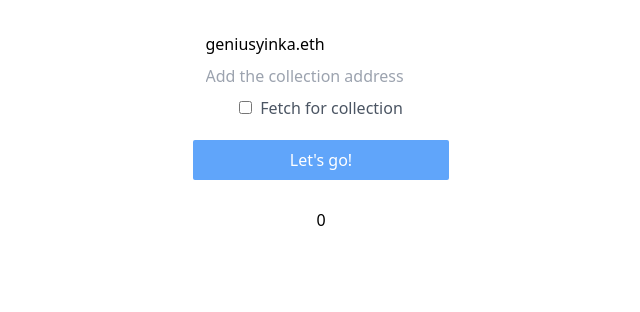
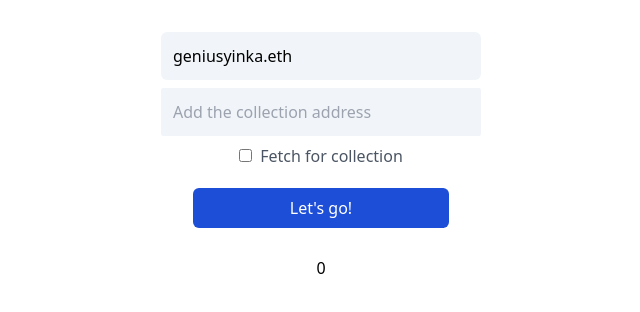
Before and after one commit to geniusyinka/RTW3-04, a Next.js app: page / in a window 1280 px wide. Shown: the top 312 px of the page, without its empty margins (319-959 px from the left). Built offline with nearby package versions, Linux system fonts and the light colour scheme.

Commit message:
tweaked inout boxes and revamped button

```diff
--- a/pages/index.tsx
+++ b/pages/index.tsx
@@ -80,10 +80,14 @@ const Home = () => {
   return (
     <div className="flex flex-col items-center justify-center py-8 gap-y-3">
       <div className="flex flex-col w-full justify-center items-center gap-y-2">
-        <input onChange={(e) => { setWalletAddress(e.target.value) }} value={wallet} type={"text"} placeholder="Add your wallet address"></input>
-        <input onChange={(e) => { setCollectionAddress(e.target.value) }} value={collection} type={"text"} placeholder="Add the collection address"></input>
+        <input
+        className=' bg-slate-100 w-1/4 p-3 rounded-md'
+        onChange={(e) => { setWalletAddress(e.target.value) }} value={wallet} type={"text"} placeholder="Add your wallet address"></input>
+        <input
+        className='bg-slate-100 w-1/4 p-3 rounded-sm'
+         onChange={(e) => { setCollectionAddress(e.target.value) }} value={collection} type={"text"} placeholder="Add the collection address"></input>
         <label className="text-gray-600 "><input onChange={(e) => { setFetchForCollection(e.target.checked) }} type={"checkbox"} className="mr-2"></input>Fetch for collection</label>
-        <button className={"disabled:bg-slate-500 text-white bg-blue-400 px-4 py-2 mt-3 rounded-sm w-1/5"}
+        <button className=" text-white bg-blue-700 px-4 py-2 mt-3 rounded-md w-1/5 hover:bg-sky-700"
           onClick={
             () => {
               if (fetchforCollection) {
```
